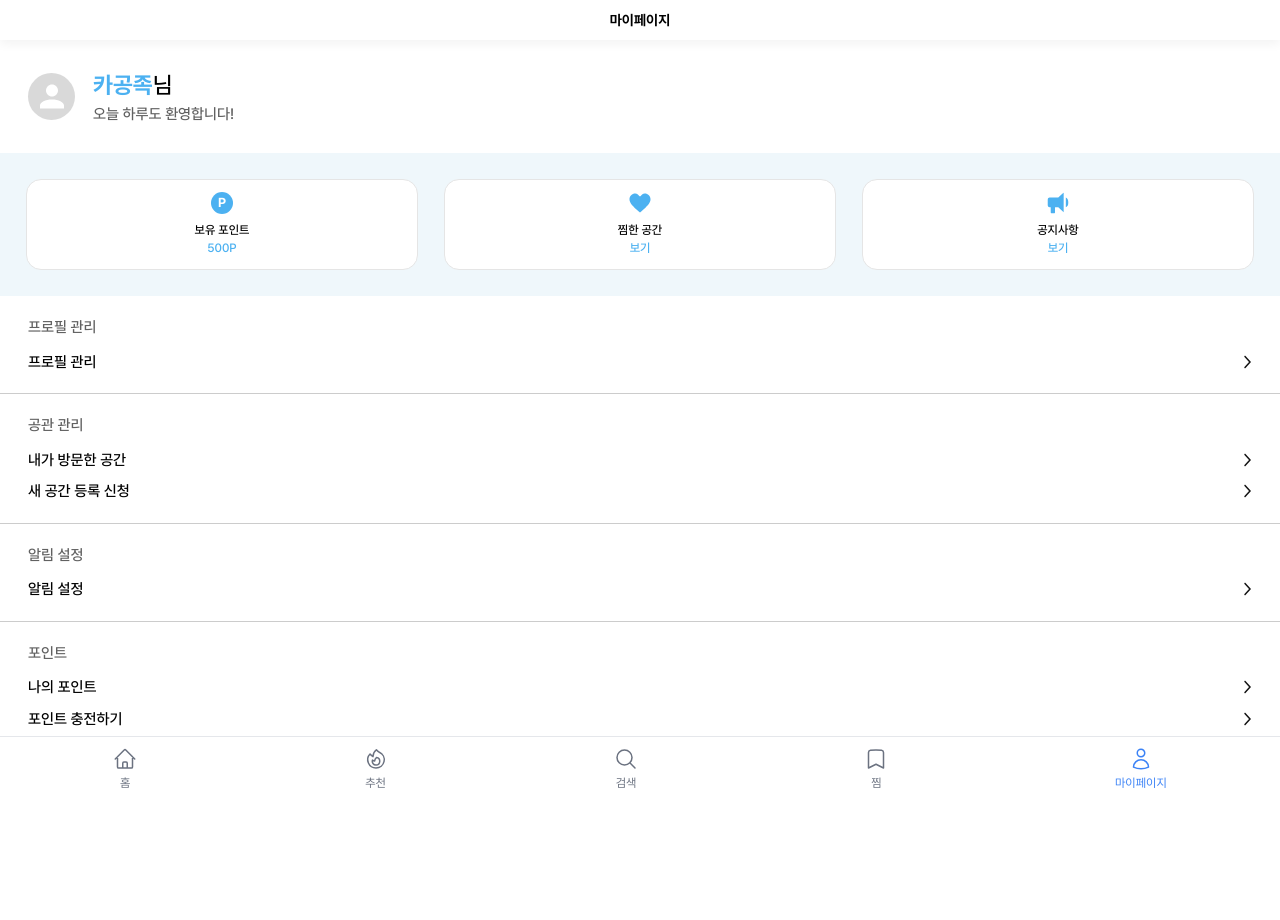
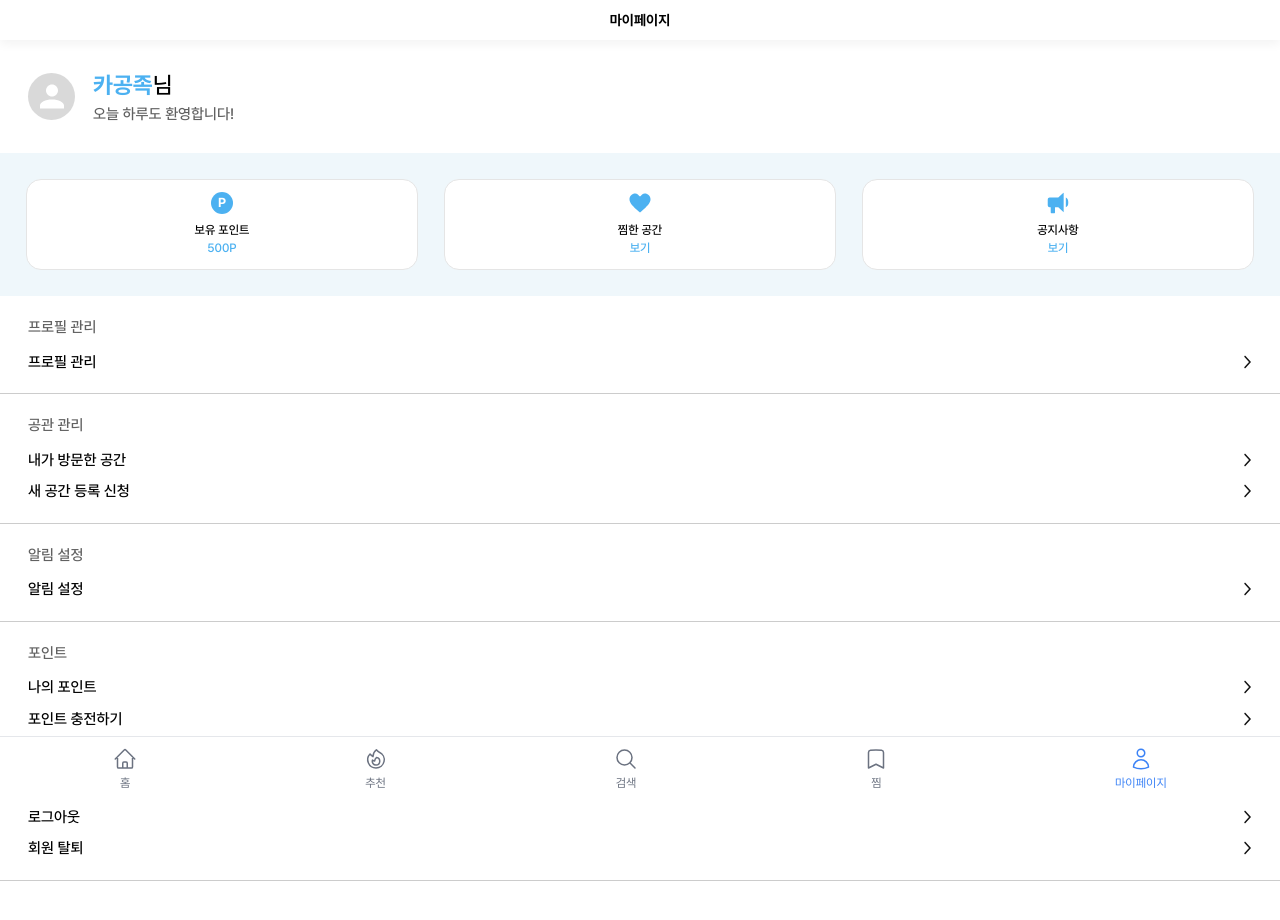
Before and after one commit to Gongspot/Gongspot_Web, a React (Vite) app: page /mypage in a window 1280 px wide. Shown: the top 920 px of the page. Before the commit the page ends 800 px from the top, so only its background shows below. Built offline with nearby package versions, Linux system fonts and the light colour scheme.

Commit message:
feat: 마이페이지에 계정 관리 섹션 추가

```diff
--- a/src/components/myPage/MenuSection.tsx
+++ b/src/components/myPage/MenuSection.tsx
@@ -9,25 +9,33 @@ const MenuSection = () => {
     return (
         <>
             <Menu text="프로필 관리" />
-            <SubMenu text="프로필 관리" />
+            <SubMenu text="프로필 관리" link="/mypage/profile" />
             <Divider />
 
             <Menu text="공관 관리" />
             <div className="flex flex-col gap-[0.563rem]">
-                <SubMenu text="내가 방문한 공간" />
-                <SubMenu text="새 공간 등록 신청" />
+                <SubMenu text="내가 방문한 공간" link="/mypage/spaces/visit" />
+                <SubMenu text="새 공간 등록 신청" link="/mypage/spaces/proposal" />
             </div>
             <Divider />
 
             <Menu text="알림 설정" />
-            <SubMenu text="알림 설정" />
+            <SubMenu text="알림 설정" link="/mypage/push" />
             <Divider />
 
             <Menu text="포인트" />
             <div className="flex flex-col gap-[0.563rem]">
-                <SubMenu text="나의 포인트" />
-                <SubMenu text="포인트 충전하기" />
+                <SubMenu text="나의 포인트" link="/mypage/point" />
+                <SubMenu text="포인트 충전하기" link="/mypage/point/charge" />
             </div>
+            <Divider />
+
+            <Menu text="계정 관리" />
+            <div className="flex flex-col gap-[0.563rem]">
+                <SubMenu text="로그아웃" />
+                <SubMenu text="회원 탈퇴" link="/mypage/withdrawal" />
+            </div>
+            <Divider />
         </>
     );
 };
--- a/src/components/myPage/MyPageItem.tsx
+++ b/src/components/myPage/MyPageItem.tsx
@@ -1,24 +1,30 @@
 import type { ReactNode } from "react";
+import { Link } from "react-router-dom";
 
 interface MyPageItemProps {
+    link?: string;
     icon: ReactNode;
     title: string;
     value: string;
-    onClick?: () => void;
 }
 
-const MyPageItem = ({ icon, title, value, onClick }: MyPageItemProps) => {
+const MyPageItem = ({ link, icon, title, value }: MyPageItemProps) => {
     return (
         <div
             className="w-full flex flex-col items-center bg-white
             border border-[#E5E5E5] rounded-[0.938rem] py-[0.75rem] text-[0.75rem]"
-            onClick={onClick}
         >
             <div className="flex items-center justify-center mb-[0.438rem]">
             {icon}
             </div>
             <h3>{title}</h3>
-            <span className="text-[#4CB1F1]">{value}</span>
+            {link ? (
+                <Link to={link}>
+                    <span className="text-[#4CB1F1]">{value}</span>
+                </Link>
+                ) : (
+                <span className="text-[#4CB1F1]">{value}</span>
+            )}
         </div>
     );
 };
--- a/src/components/myPage/MyPageItemSection.tsx
+++ b/src/components/myPage/MyPageItemSection.tsx
@@ -19,6 +19,7 @@ const MyPageItemSection = ({ point }: MyPageItemSectionProps) => {
                 value={`${point}P`}
             />
             <MyPageItem
+                link="/mypage/spaces/likes"
                 icon={
                     <img src={heart} alt="찜한 공간" className="h-[1.375rem] w-[1.375rem]" />
                 }
@@ -26,6 +27,7 @@ const MyPageItemSection = ({ point }: MyPageItemSectionProps) => {
                 value="보기"
             />
             <MyPageItem
+                link="/mypage/notice"
                 icon={
                     <img src={notice} alt="공지사항" className="h-[1.375rem] w-[1.375rem]" />
                 }
--- a/src/components/myPage/SubMemu.tsx
+++ b/src/components/myPage/SubMemu.tsx
@@ -1,15 +1,23 @@
+import { Link } from 'react-router-dom';
 import next from '../../assets/next.svg';
 
 interface SubMenuProps {
     text: string;
+    link?: string;
 }
 
-const SubMenu = ({ text }: SubMenuProps) => {
+const SubMenu = ({ text, link }: SubMenuProps) => {
     return (
         <div className="flex items-center justify-between px-[1.75rem]
             text-[0.938rem] text-black font-medium">
             {text}
-            <img src={next} alt="다음" />
+            {link ? (
+                <Link to={link}>
+                    <img src={next} alt="다음" />
+                </Link>
+                ) : (
+                <img src={next} alt="다음" />
+            )}
         </div>
     );
 };
--- a/src/pages/MyPage.tsx
+++ b/src/pages/MyPage.tsx
@@ -9,7 +9,7 @@ const point = 500;
 
 const MyPage = () => {
   return (
-    <div className="flex flex-col h-screen w-full bg-white">
+    <div className="flex flex-col min-h-screen w-full bg-white pb-[5rem]">
       <TopHeader title="마이페이지" backButton={false} />
       <ProfileSection nickname={nickname} profile={profile} />
       <MyPageItemSection point={point} />
```
